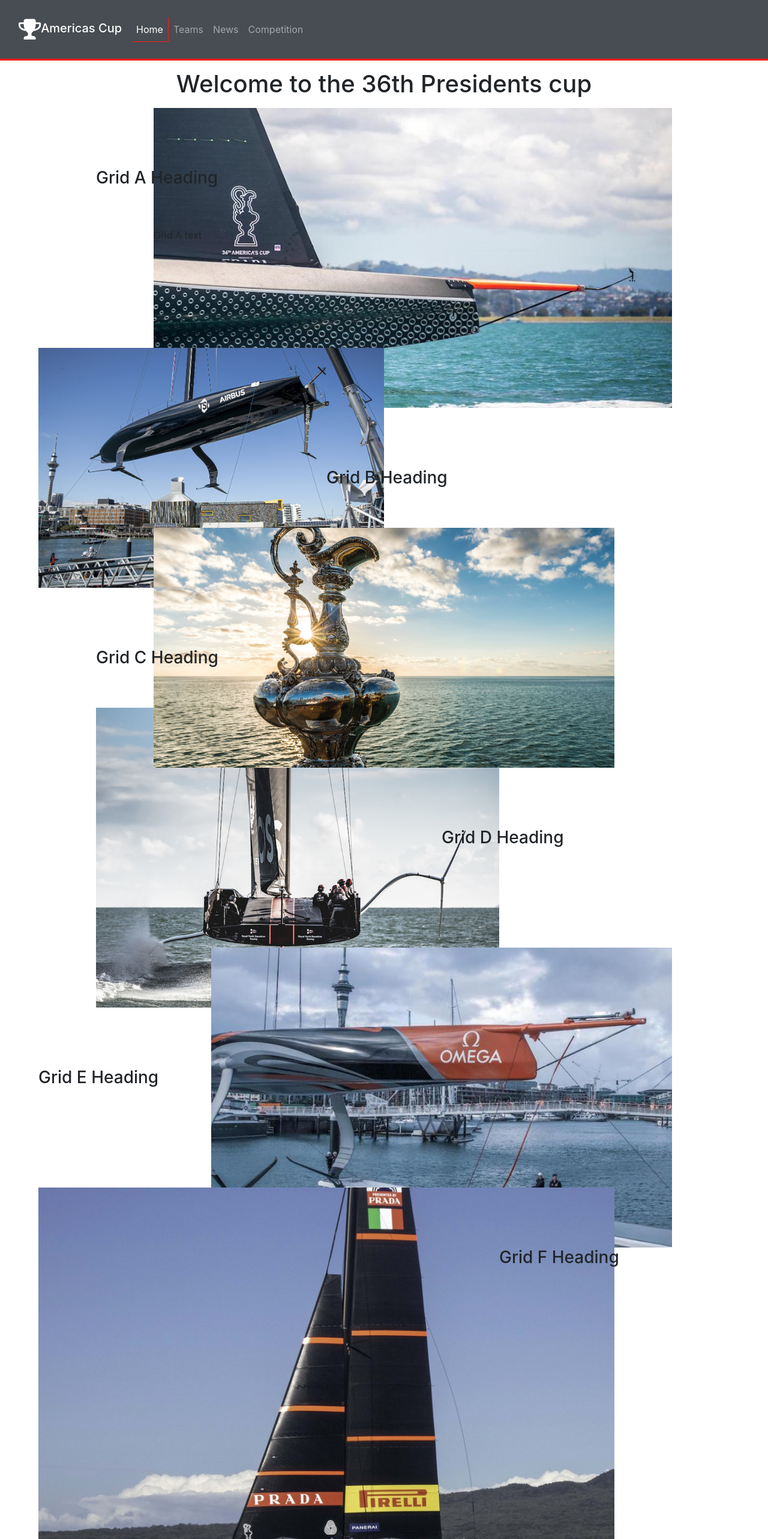
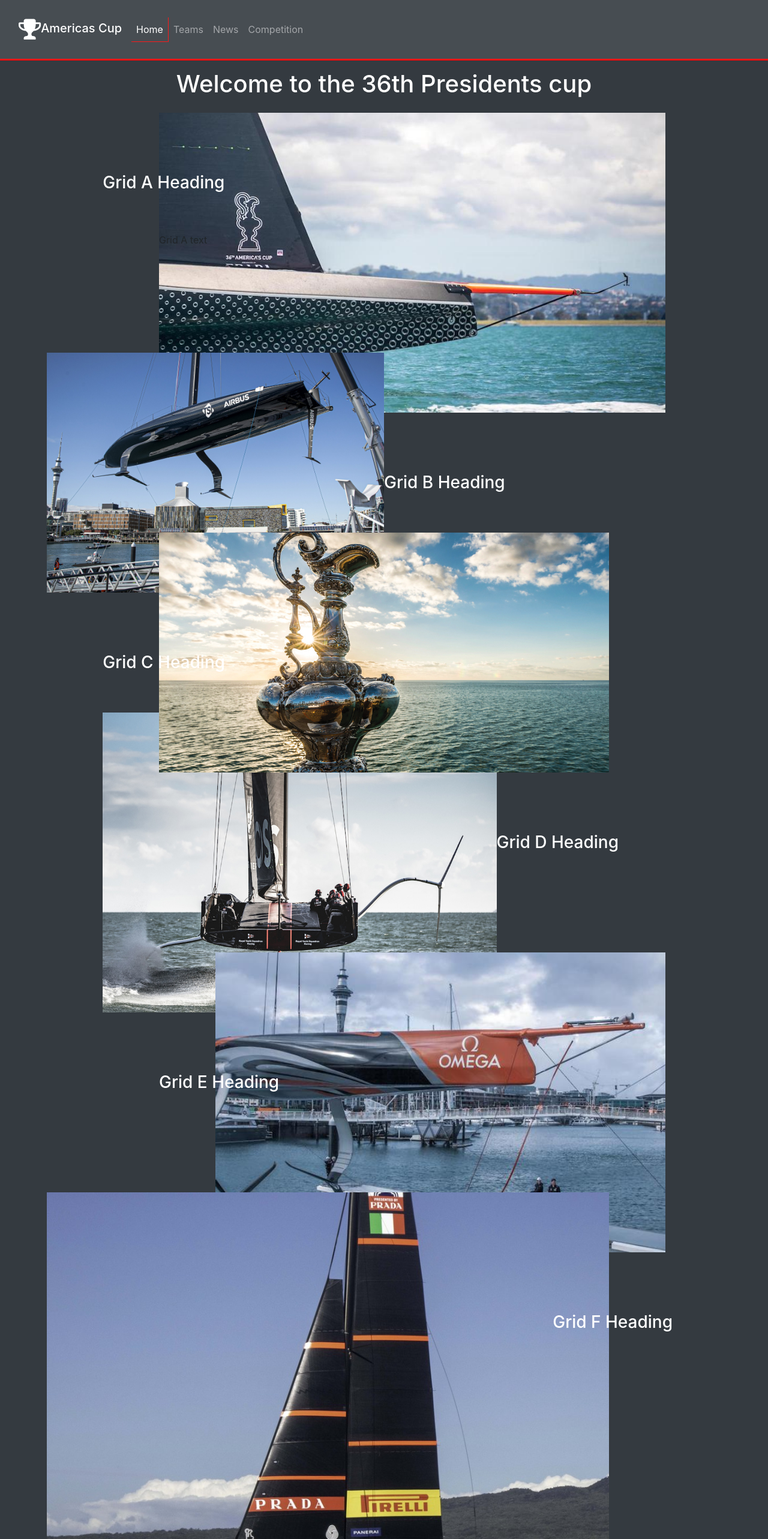
Before and after one commit to johnj974/americas-cup, an Angular app: page / in a window 1280 px wide. Shown: the top 2566 px of the page at 60% size. Built offline with nearby package versions, Linux system fonts and the light colour scheme.

Commit message:
change bg color, grid heading color + positioning

```diff
--- a/src/app/home/home.component.css
+++ b/src/app/home/home.component.css
@@ -20,6 +20,7 @@
 }
 .a-main {
   grid-area: 2 / 2 / 3 / 5;
+  color: white;
 }
 .a-text {
   grid-area: 3 / 3 / 5 / 6;
@@ -34,8 +35,9 @@
   z-index: 1;
 }
 .b-main {
-  grid-area: 7 / 6 / 9 / 10;
+  grid-area: 7 / 7 / 9 / 11;
   z-index: 2;
+  color: white;
 }
 
 .c {
@@ -49,6 +51,7 @@
 .c-main {
   grid-area: 10 / 2 / 12 / 5;
   z-index: 3;
+  color: white;
 }
 
 .d {
@@ -59,7 +62,8 @@
   background-position: right;
 }
 .d-main {
-  grid-area: 13 / 8 / 15 / 12;
+  grid-area: 13 / 9 / 15 / 13;
+  color: white;
 }
 
 .e {
@@ -70,7 +74,8 @@
   background-position: top;
 }
 .e-main {
-  grid-area: 17 / 1 / 18 / 5;
+  grid-area: 17 / 3 / 18 / 7;
+  color: white;
 }
 
 .f {
@@ -81,7 +86,8 @@
   background-position: bottom;
 }
 .f-main {
-  grid-area: 20 / 9 / 22 / 12;
+  grid-area: 21 / 10 / 23 / 13;
+  color: white;
 }
 
 /* media query */
--- a/src/app/home/home.component.html
+++ b/src/app/home/home.component.html
@@ -1,6 +1,9 @@
+<div class="container-fluid bg-dark">
   <div id="grid-area">
     <div>
-    <h1 class="text-center my-3 fw-bold">Welcome to the 36th Presidents cup</h1>
+      <h1 class="text-center py-3 fw-bold text-white">
+        Welcome to the 36th Presidents cup
+      </h1>
     </div>
     <div class="grid">
       <div class="box a"></div>
@@ -18,3 +21,4 @@
       <h3 class="box f-main">Grid F Heading</h3>
     </div>
   </div>
+</div>
```
Lines whose indentation alone changed are shown as unchanged.
